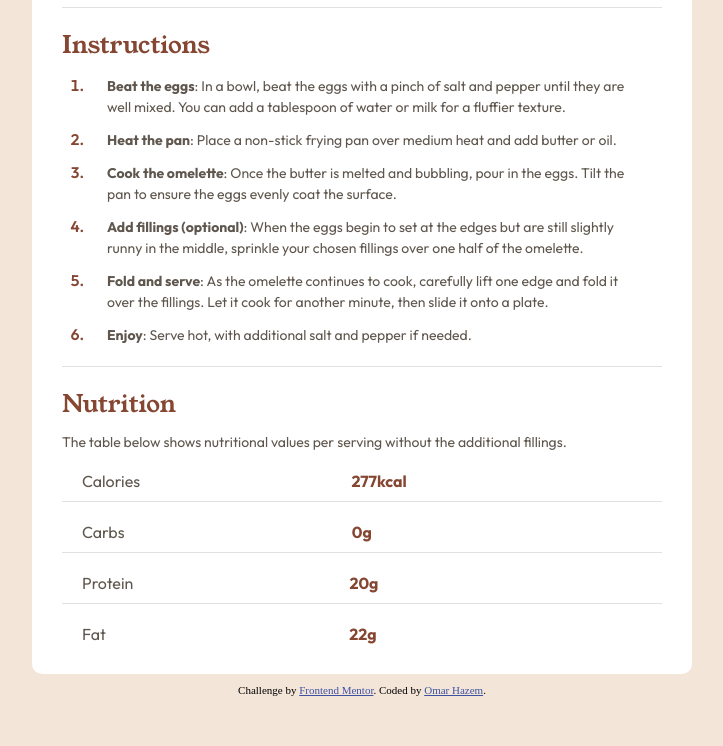
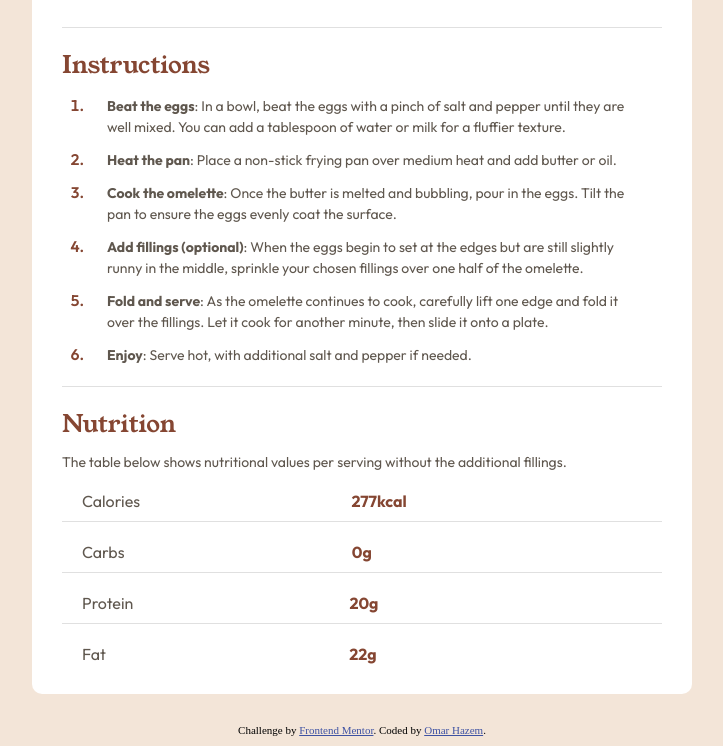
Before and after one commit to snowmar2/Recipe-page, a plain HTML site: page index.html in a window 1280 px wide. Shown: the part 892-1638 px from the top of the page, without its empty margins (338-1061 px from the left). Before the commit the page ends 1588 px from the top, so only its background shows below. Drawn offline with Linux system fonts and the light colour scheme.

Commit message:
Update style.css

```diff
--- a/style.css
+++ b/style.css
@@ -11,7 +11,7 @@ body {
   background-color: white;
   border-radius: 10px;
   width: 600px;
-  margin: 10px auto;
+  margin: 30px auto;
   padding: 30px 30px;
 }
 
@@ -195,6 +195,7 @@ ol.instructions-list li::marker {
 .attribution {
   font-size: 11px;
   text-align: center;
+  margin-bottom: 10px;
 }
 .attribution a {
   color: hsl(228, 45%, 44%);
```
